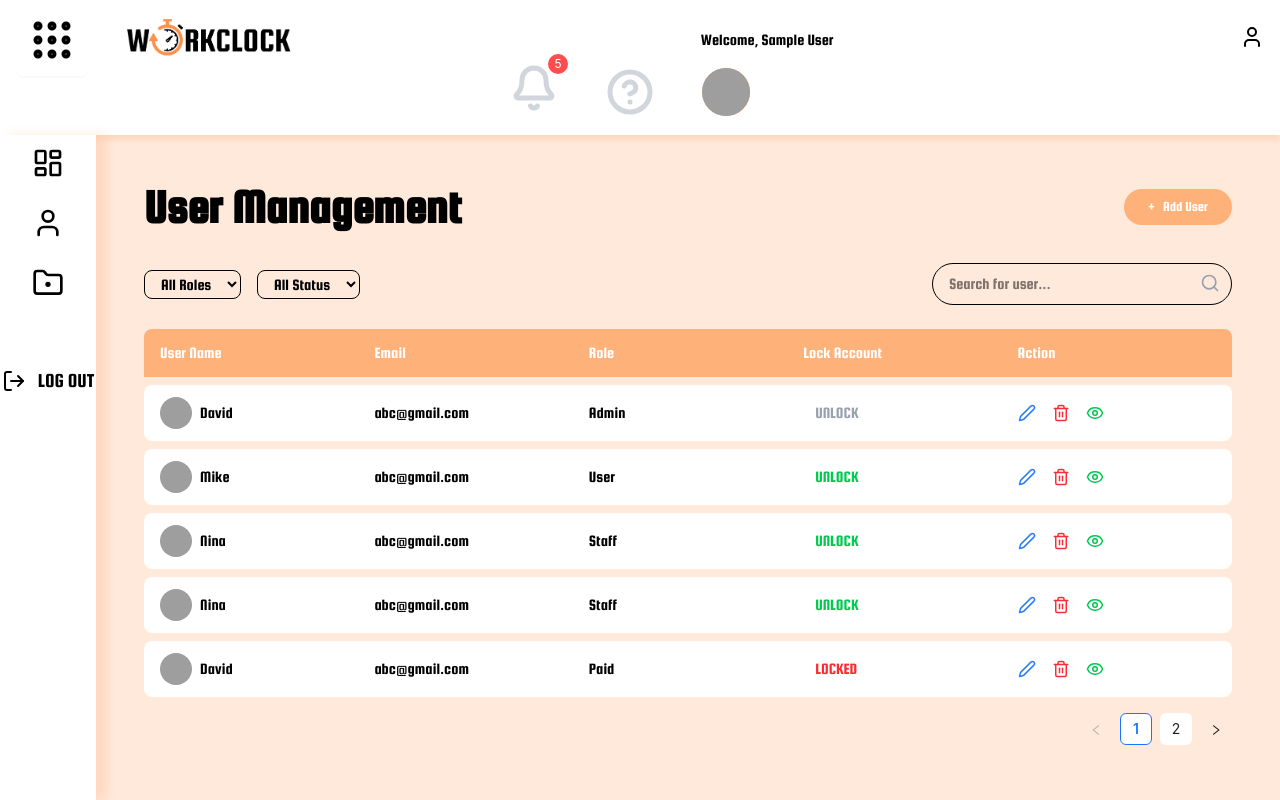
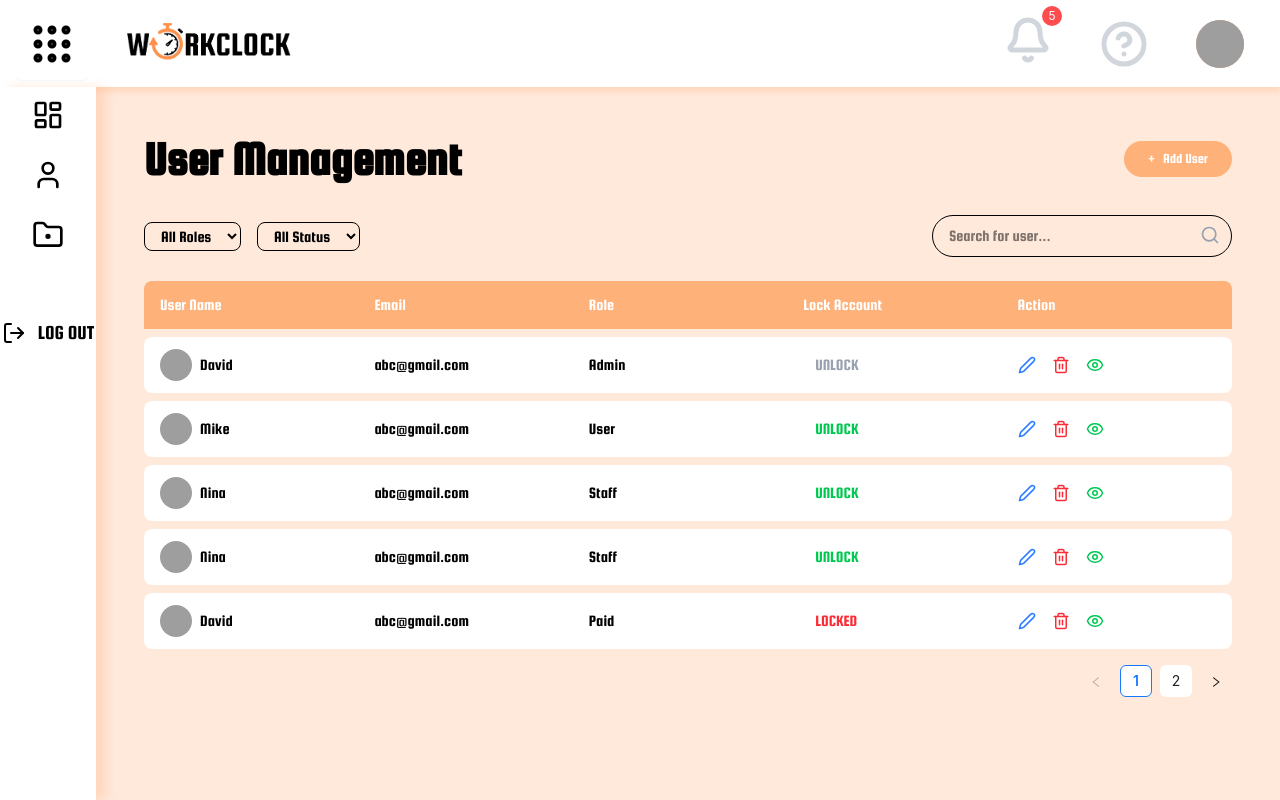
Before and after one commit to MuonNghiCode/work-clock, a React (Vite) app: page /admin/user in a window 1280 px wide. Built offline with nearby package versions, Linux system fonts and the light colour scheme; sample sign-in values are in the browser's storage; grey boxes are pictures that could not be loaded.

Commit message:
resolved vercel

```diff
--- a/src/layouts/Header/AdminHeader/AdminHeader.tsx
+++ b/src/layouts/Header/AdminHeader/AdminHeader.tsx
@@ -2,14 +2,13 @@ import React from "react";
 import { useUser } from "../../../context/UserContext";
 import Images from "../../../components/images";
 import Icons from "../../../components/icon";
-import { Dropdown, Space, Badge, Button } from "antd";
+import { Dropdown, Badge, Button } from "antd";
 import type { MenuProps } from "antd";
 import { useSidebarStore } from "../../../config/zustand";
 
 const AdminHeader: React.FC = () => {
   const { user } = useUser();
   const { toggleSidebar } = useSidebarStore();
-  const { User } = Icons;
 
   const items: MenuProps["items"] = [
     {
@@ -46,17 +45,6 @@ const AdminHeader: React.FC = () => {
           </Button>
           <img src={Images.Logo} alt="logo" className="max-w-64 h-25" />
         </div>
-        <div>
-          {user ? <div>Welcome, {user.name}</div> : <div>Welcome, Guest</div>}
-        </div>
-        <Dropdown menu={{ items }}>
-          <a onClick={(e) => e.preventDefault()}>
-            <Space>
-              <User />
-            </Space>
-          </a>
-        </Dropdown>
-      </div>
         <div className="inline-flex items-center space-x-12 mr-5">
           <div>
             <Badge count={5} className="">
@@ -91,6 +79,7 @@ const AdminHeader: React.FC = () => {
             </a>
           </Dropdown>
         </div>
+      </div>
     </>
   );
 };
--- a/vite.config.ts
+++ b/vite.config.ts
@@ -7,15 +7,8 @@ export default defineConfig({
   plugins: [
     tailwindcss(),
     react()],
-    // build: {
-    //   chunkSizeWarningLimit: 100,
-    //   rollupOptions: {
-    //     onwarn(warning, warn) {
-    //       if (warning.code === "MODULE_LEVEL_DIRECTIVE") {
-    //         return;
-    //       }
-    //       warn(warning);
-    //     },
-    //   },
-    // },
+  base: "/",
+  build: {
+    chunkSizeWarningLimit: 1000,
+  },
 })
```
Also changed, not shown: src/App.tsx (+10 -6 lines), vercel.json (added). Lines whose indentation alone changed are shown as unchanged.
